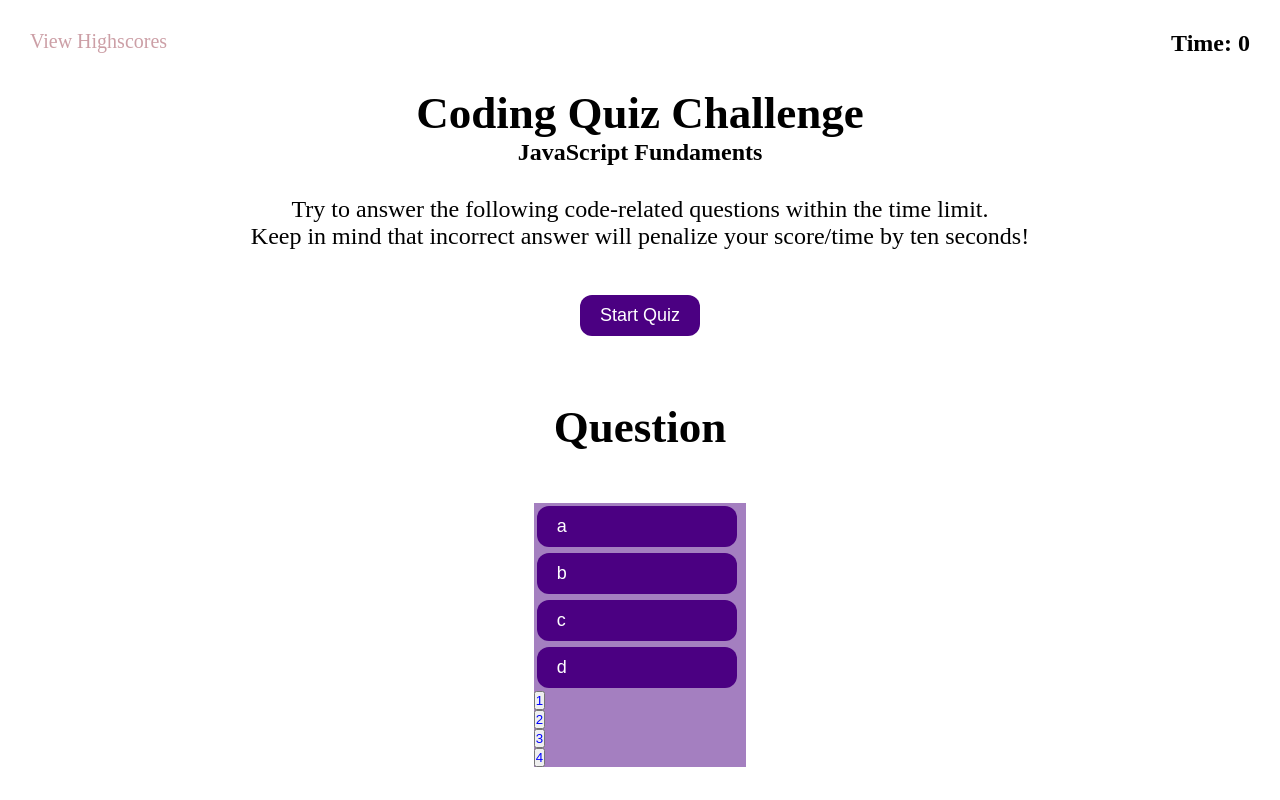
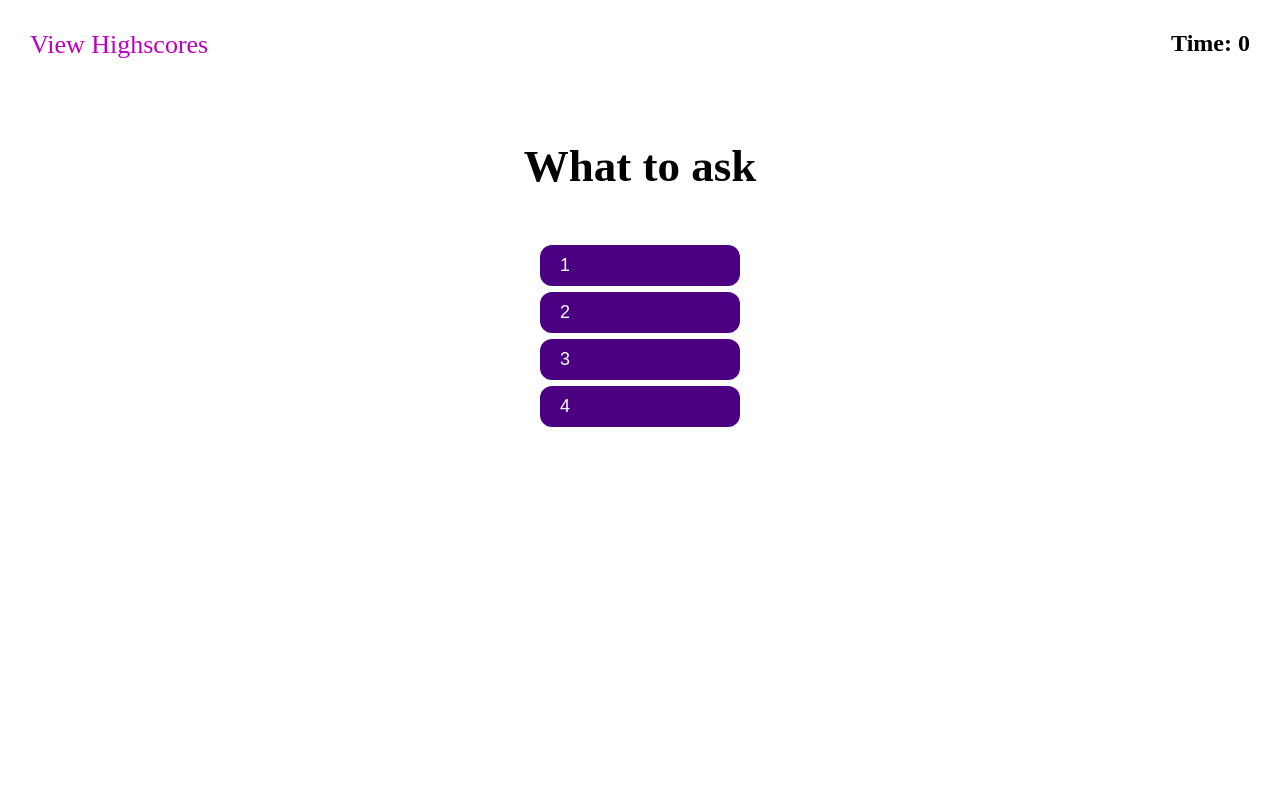
Before and after one commit to slmov215/javascript--code-quiz, a plain HTML site: page index.html in a window 1280 px wide. Both pictures are taken after a click on the button "Start Quiz". Shown: the top 800 px of the page. Drawn offline with Linux system fonts and the light colour scheme.

Commit message:
worked on JS by declaring some var and func

```diff
--- a/assets/css/style.css
+++ b/assets/css/style.css
@@ -28,9 +28,9 @@ h1 {
 }
 
 #btn-high-scores {
-  color:rgb(204, 159, 166);
+  color:rgb(190, 0, 190);
   margin: 30px;
-  font-size: 20px;
+  font-size: 26px;
   border: none;
   background-color: white;
   text-decoration: none;
@@ -86,7 +86,7 @@ h1 {
 #choice-holder {
   display: flex;
   flex-direction: column;
-  align-items: flex-start;
+  align-items: center;
   margin: 30px;
 }
 
@@ -142,17 +142,12 @@ h1 {
   background-color: rgb(204, 159, 166);
 }
 
-/* #finish {
-  display: flex;
-  flex-direction: column;
-  align-items: center;
-} */
-/* .hide {
+.hide {
   display: none;
-} */
+}
 
 ul {
-  background-color: rgb(75, 0, 130, 0.5);
+  /* background-color: rgb(75, 0, 130, 0.5); */
   list-style-type: none;
 }
 
--- a/assets/js/script.js
+++ b/assets/js/script.js
@@ -13,29 +13,63 @@ var questionBank = [
   }
 ]
 
+var startBtn = document.getElementById("btn-start")
+
+
 console.log(questionBank[0].choices[2])
+var chosen = questionBank.correctAnswer;
+  if(questionBank[0].correctAnswer === chosen){
+  console.log('thats correct!');
+}else{
+  console.log('wrong!');
+
+}
 //Show the User the new QUestion
 
 function startQuiz(){
-  //happen when the user clicks the start button
+
+  var mainContainer = document.getElementById("container")
+  var quizContainer = document.getElementById("q-section")
+  mainContainer.style.display="none"
+  quizContainer.style.display="block"
   position = 0
   showQuestion()
 }
 
+
 function showQuestion() {
-var currentQuestion = questionBank[position]
+  var currentQuestion = questionBank[position]
+  var quesitonEL = document.getElementById("question")
+
+  quesitonEL.textContent = currentQuestion.prompt
+
+  var buttonA = document.getElementById("a")
+  var buttonB = document.getElementById("b")
+  var buttonC = document.getElementById("c")
+  var buttonD = document.getElementById("d")
+
+  buttonA.textContent = currentQuestion.choices[0]
+  buttonB.textContent = currentQuestion.choices[1]
+  buttonC.textContent = currentQuestion.choices[2]
+  buttonD.textContent = currentQuestion.choices[3]
+
+
   //somehow iterate through our array of questions
 
-  var currentPrompt = currentQuestion.prompt
+  var currentPrompt = currentQuestion.prompt //
 // one of those is thorugh the index
-var currentChoices = currentQuestion.choices
+var currentChoices = currentQuestion.choices;
+
+
 var choiceHolder = document.getElementById("choice-holder")
 for (let i = 0; i < currentChoices.length; i++) {
-  var choiceBtn = document.createElement("button")
-  choiceBtn.style.color = "blue"
-  choiceBtn.innerHTML = currentChoices[i]
-  choiceBtn.addEventListener("click", selectAnswer)
-  choiceHolder.append(choiceBtn)
+  console.log(currentChoices[i])
+
+  // var choiceBtn = document.createElement("button")
+  // choiceBtn.style.color = "blue"
+  // choiceBtn.innerHTML = currentChoices[i]
+  // choiceBtn.addEventListener("click", selectAnswer)
+  // choiceHolder.append(choiceBtn)
 }
   // somehow know what question we are at
   //that is my current index of my questions
@@ -54,17 +88,18 @@ for (let i = 0; i < currentChoices.length; i++) {
 
 }
 
-function selectAnswer(event){
-  event.preventDefault()
-  console.log(event.target)
-  console.log(event)
-  //do whatever we gott to do after linking the button
-  //that event will be a click
-  //we need to chekc if its right or wrong
-  //move on to the next question
-  //somehow change the quesiton OR INDEX
-  position += 1
-  showQuestion()
-}
+// function selectAnswer(event){
+//   event.preventDefault()
+//   console.log(event.target)
+//   console.log(event)
+//   //do whatever we gott to do after linking the button
+//   //that event will be a click
+//   //we need to chekc if its right or wrong
+//   //move on to the next question
+//   //somehow change the quesiton OR INDEX
+//   position += 1
+//   showQuestion()
+// }
 
-startQuiz()
+// startQuiz()
+startBtn.addEventListener("click", startQuiz)
```
